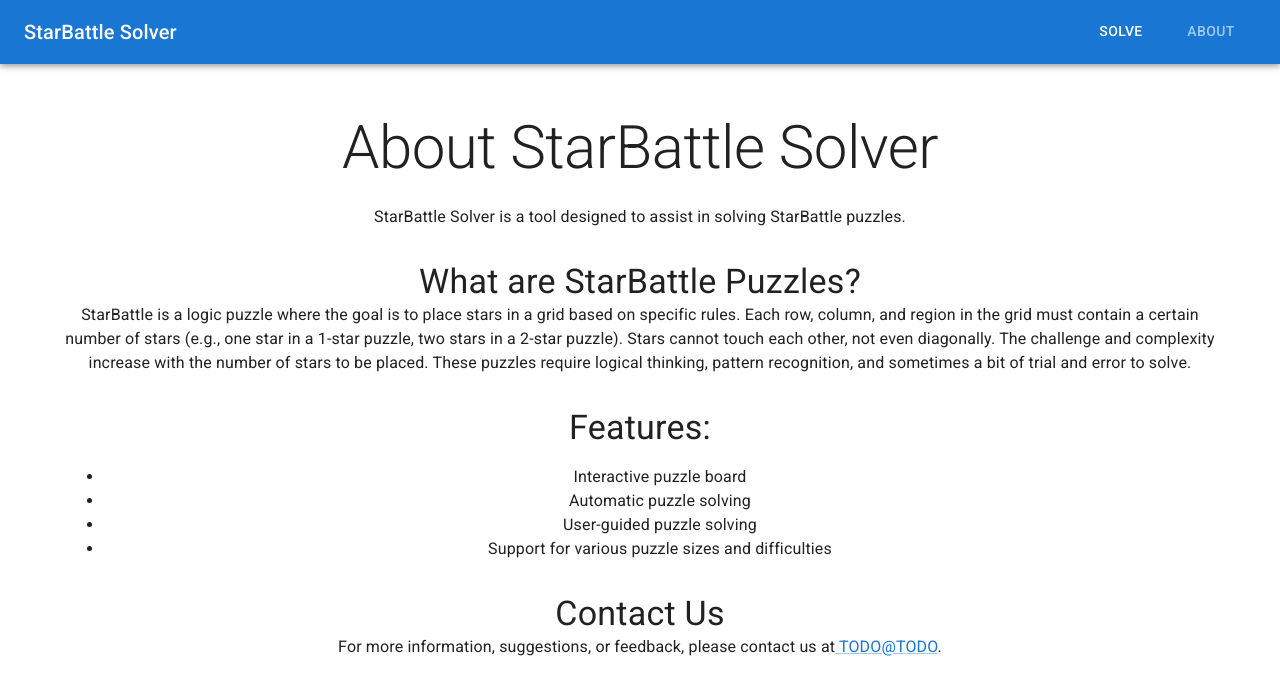
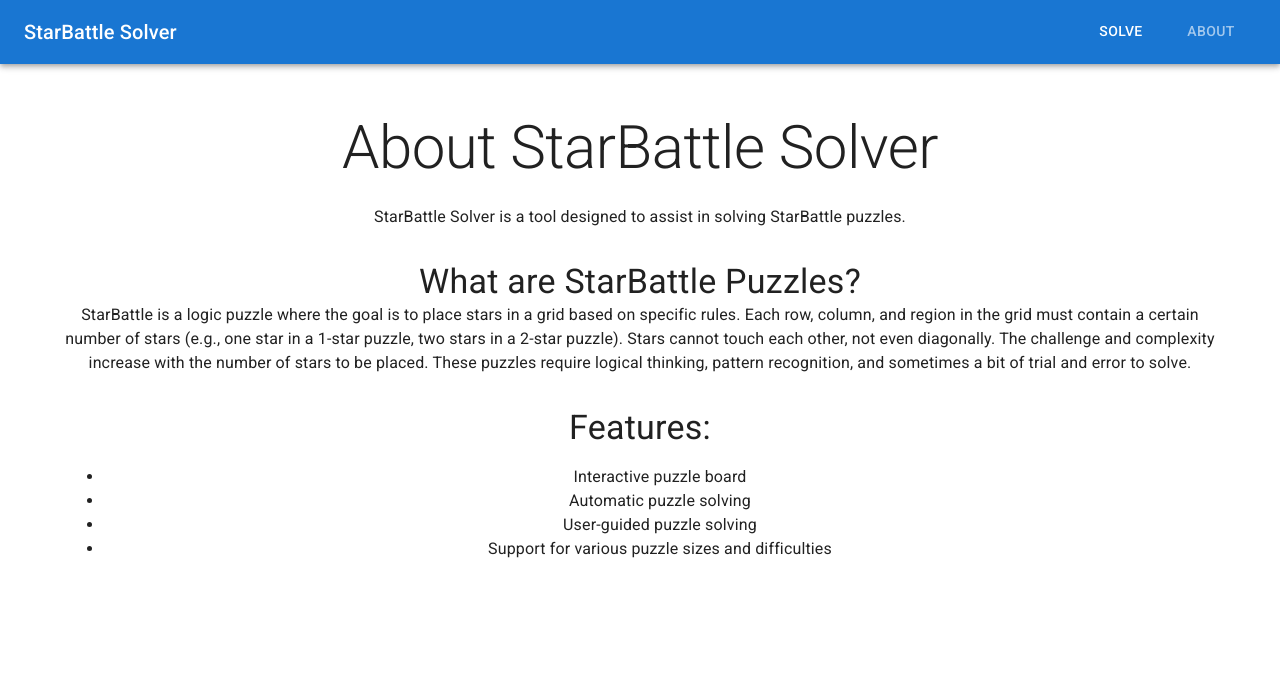
Before and after one commit to dtan3847/starbattle-solver, a React (Create React App) app: page /about in a window 1280 px wide. Shown: the top 694 px of the page. Built offline with nearby package versions, Linux system fonts and the light colour scheme.

Commit message:
Hide contact info

```diff
--- a/src/routes/about.tsx
+++ b/src/routes/about.tsx
@@ -33,13 +33,13 @@ const AboutPage = () => {
                 </ul>
             </Box>
 
-            <Box marginTop={4}>
+            {/* <Box marginTop={4}>
                 <Typography variant="h4">Contact Us</Typography>
                 <Typography variant="body1">
                     For more information, suggestions, or feedback, please contact us at
                     <Link href="mailto:TODO@TODO"> TODO@TODO</Link>.
                 </Typography>
-            </Box>
+            </Box> */}
         </Container>
     );
 };
```
